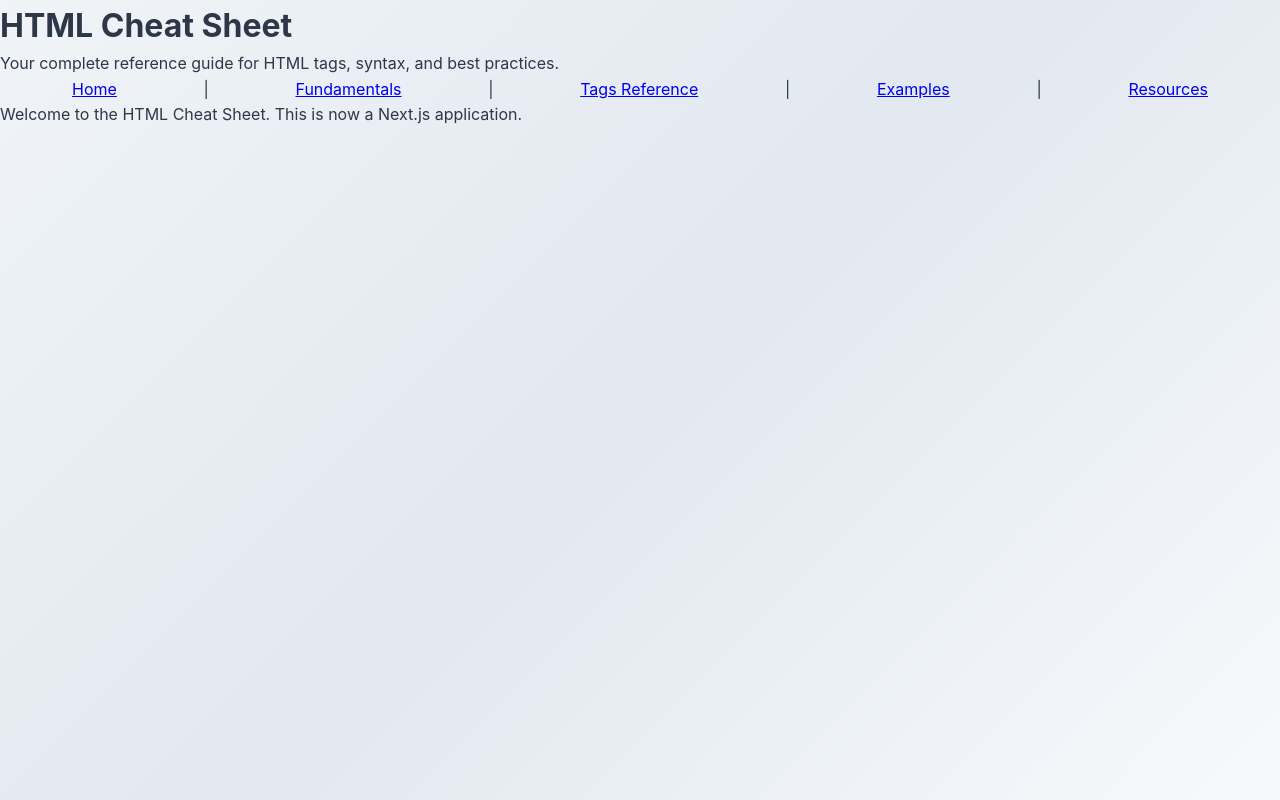
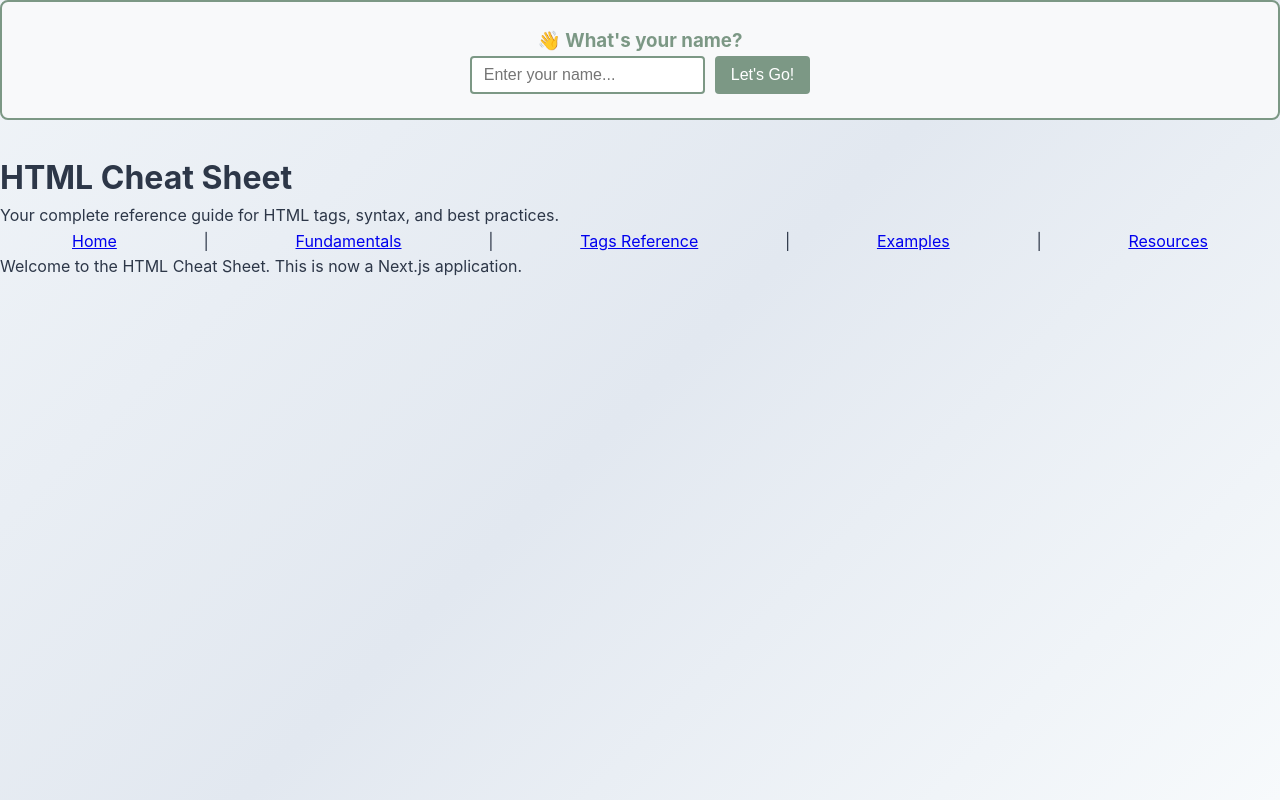
Before and after one commit to Craven9/OnlineResourceGuide, a Next.js app: page / in a window 1280 px wide. Built offline with nearby package versions, Linux system fonts and the light colour scheme.

Commit message:
Add personalized welcome message with name parameter

```diff
--- a/examples.html
+++ b/examples.html
@@ -68,9 +68,8 @@
 
     &lt;main&gt;
         &lt;article&gt;
-            &lt;h2&gt;HTML Basics&lt;/h2&gt;
             &lt;p&gt;Published on &lt;time datetime="2025-11-11"&gt;November 11, 2025&lt;/time&gt;&lt;/p&gt;
-            &lt;p&gt;This is a complete example of an HTML page.&lt;/p&gt;
+            &lt;p&gt;A mini blog post page&lt;/p&gt;
         &lt;/article&gt;
     &lt;/main&gt;
 
--- a/pages/index.js
+++ b/pages/index.js
@@ -1,4 +1,28 @@
+import { useRouter } from 'next/router';
+import { useEffect, useState } from 'react';
+
 export default function Home() {
+  const router = useRouter();
+  const [userName, setUserName] = useState('');
+  const [showWelcome, setShowWelcome] = useState(false);
+  const [inputName, setInputName] = useState('');
+
+  useEffect(() => {
+    // Get name from URL parameter (?name=John)
+    const { name } = router.query;
+    if (name) {
+      setUserName(name);
+      setShowWelcome(true);
+    }
+  }, [router.query]);
+
+  const handleNameSubmit = (e) => {
+    e.preventDefault();
+    if (inputName.trim()) {
+      router.push(`/?name=${encodeURIComponent(inputName.trim())}`);
+    }
+  };
+
   return (
     <div>
       <head>
@@ -7,6 +31,62 @@ export default function Home() {
         <meta name="viewport" content="width=device-width, initial-scale=1.0" />
         <link rel="stylesheet" href="/styles.css" />
       </head>
+
+      {showWelcome && (
+        <div style={{
+          background: 'linear-gradient(135deg, #7c9885, #8db4d3)',
+          color: 'white',
+          padding: '1rem 2rem',
+          textAlign: 'center',
+          fontSize: '1.2rem',
+          fontWeight: 'bold',
+          marginBottom: '2rem',
+          borderRadius: '8px',
+          boxShadow: '0 4px 6px rgba(0,0,0,0.1)'
+        }}>
+          🎉 Welcome, {userName}! Great to see you learning HTML! 🎉
+        </div>
+      )}
+
+      {!showWelcome && (
+        <div style={{
+          background: '#f8f9fa',
+          border: '2px solid #7c9885',
+          borderRadius: '8px',
+          padding: '1.5rem',
+          marginBottom: '2rem',
+          textAlign: 'center'
+        }}>
+          <h3 style={{ color: '#7c9885', marginTop: 0 }}>👋 What's your name?</h3>
+          <form onSubmit={handleNameSubmit} style={{ display: 'flex', gap: '10px', justifyContent: 'center' }}>
+            <input
+              type="text"
+              value={inputName}
+              onChange={(e) => setInputName(e.target.value)}
+              placeholder="Enter your name..."
+              style={{
+                padding: '8px 12px',
+                border: '2px solid #7c9885',
+                borderRadius: '4px',
+                fontSize: '16px',
+                minWidth: '200px'
+              }}
+            />
+            <button type="submit" style={{
+              background: '#7c9885',
+              color: 'white',
+              border: 'none',
+              padding: '8px 16px',
+              borderRadius: '4px',
+              fontSize: '16px',
+              cursor: 'pointer'
+            }}>
+              Let's Go!
+            </button>
+          </form>
+        </div>
+      )}
+
       <h1>HTML Cheat Sheet</h1>
       <p>Your complete reference guide for HTML tags, syntax, and best practices.</p>
       <nav>
```
Also changed, not shown: 1 other file (tests, documents, lock files or other folders).
